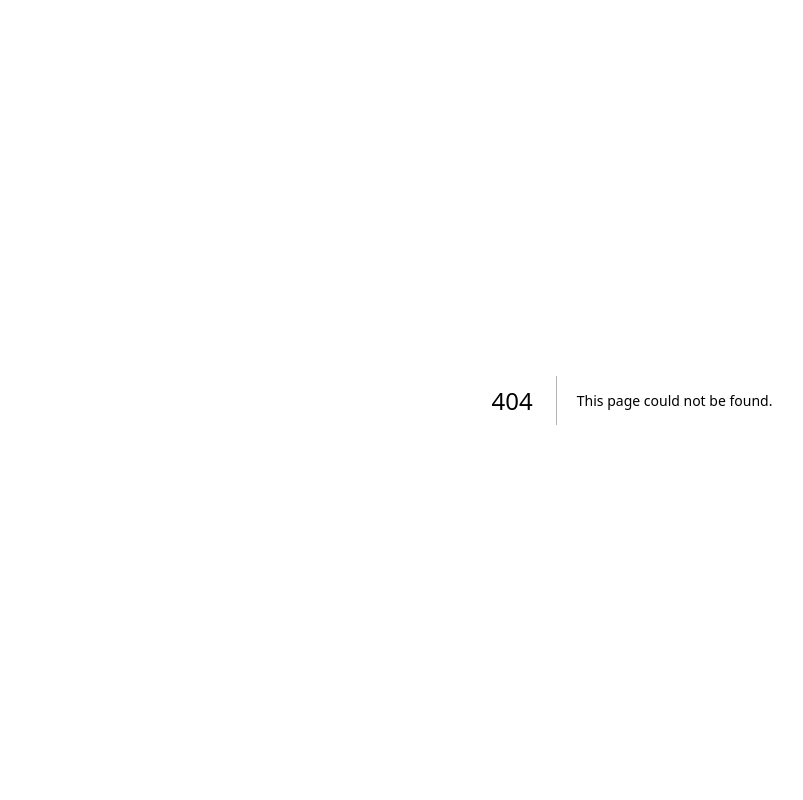
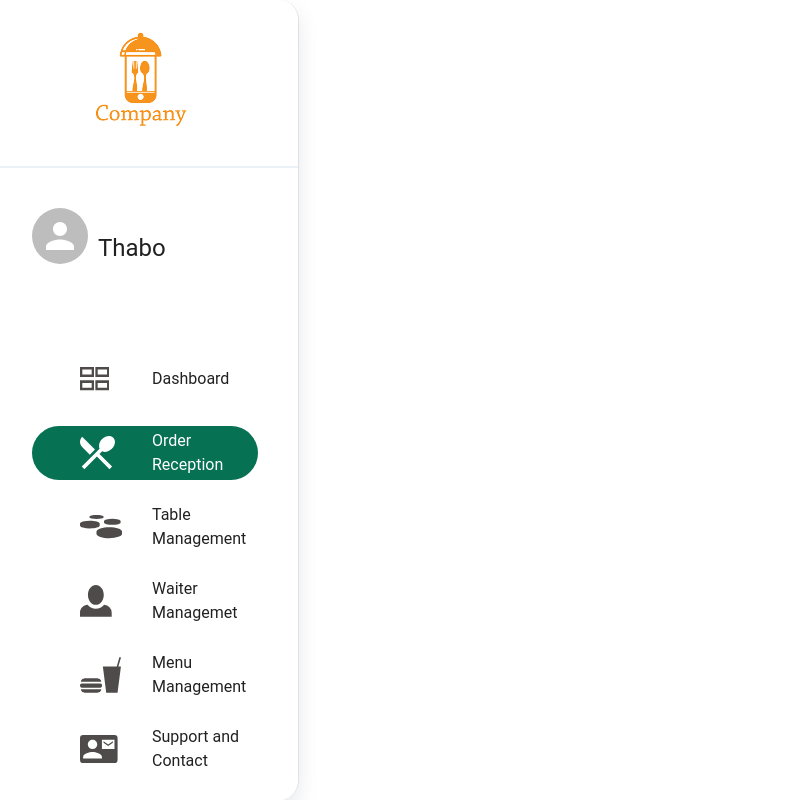
Before and after one commit to Elixir-Techne/hg-restaurant-admin, a Next.js app: page /dashboard in a window 1280 px wide. Before the commit this address had no page. Shown: the whole page, without its empty margins (8-811 px from the left). Built offline with nearby package versions, Linux system fonts and the light colour scheme.

Commit message:
Layout setup.

```diff
--- /dev/null
+++ b/src/app/(protected)/(tabfilter)/dashboard/page.js
@@ -0,0 +1,5 @@
+'use client'
+
+export default function Dashboard() {
+  return <></>
+}
--- /dev/null
+++ b/src/app/(protected)/(tabfilter)/layout.js
@@ -0,0 +1,12 @@
+'use client'
+
+import TabFilter from '@/components/TabFilter'
+
+export default function ProtectedLayout({ children }) {
+  return (
+    <div>
+      <TabFilter />
+      <div>{children}</div>
+    </div>
+  )
+}
--- /dev/null
+++ b/src/app/(protected)/layout.js
@@ -0,0 +1,12 @@
+'use client'
+
+import Sidebar from '@/components/sidebar'
+
+export default function ProtectedLayout({ children }) {
+  return (
+    <>
+      <Sidebar />
+      <div>{children}</div>
+    </>
+  )
+}
--- a/src/components/TabFilter/index.js
+++ b/src/components/TabFilter/index.js
@@ -7,20 +7,18 @@ import { theme } from '@/theme'
 
 import '../../styles/tabfilter.css'
 
-const TopTabs = styled(Tabs)({
-  position: 'absolute',
+const TabGroup = styled(Tabs)({
   width: '658.7px',
   height: '55.5px',
-  margin:'0 auto',
+  margin: '0 auto',
   marginTop: '47px',
-
 })
 
-const TitleTab = styled(Tab)({
+const StyledTab = styled(Tab)({
   color: 'black',
   fontFamily: 'roboto',
   fontSize: '26px',
-//   fontWeight: 'bold',
+  //   fontWeight: 'bold',
   fontStyle: 'normal',
   textAlign: 'left',
   padding: '6px 16px',
@@ -35,39 +33,21 @@ const TitleTab = styled(Tab)({
   },
 })
 
-export default function DisabledTabs({tabs, onTabSelect}) {
+export default function TabFilter({ tabs, onTabSelect }) {
   const [activeTab, setActiveTab] = useState(0)
 
-  const FilterData = [
-    {
-      id: 1,
-      name: 'Today',
-    },
-    {
-      id: 2,
-      name: 'This week',
-    },
-    {
-      id: 3,
-      name: 'This month',
-    },
-    {
-      id: 4,
-      name: 'All time',
-    },
-  ]
   const handleChange = (event, newValue) => {
     setActiveTab(newValue)
     onTabSelect()
   }
   return (
     <>
-      <TopTabs value={activeTab} onChange={handleChange}>
-        {FilterData &&
-          FilterData.map((item, index) => {
-            return <TitleTab key={item.id} label={item.name} />
+      <TabGroup value={activeTab} onChange={handleChange}>
+        {tabs &&
+          tabs.map((item, index) => {
+            return <StyledTab key={item.id} label={item.name} />
           })}
-      </TopTabs>
+      </TabGroup>
     </>
   )
 }
```
